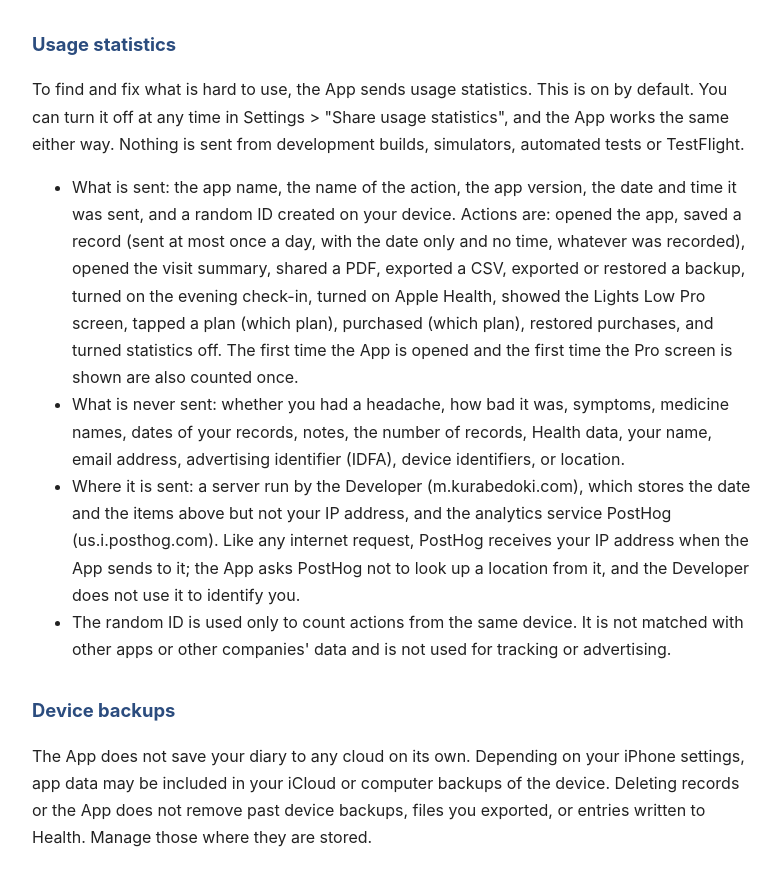
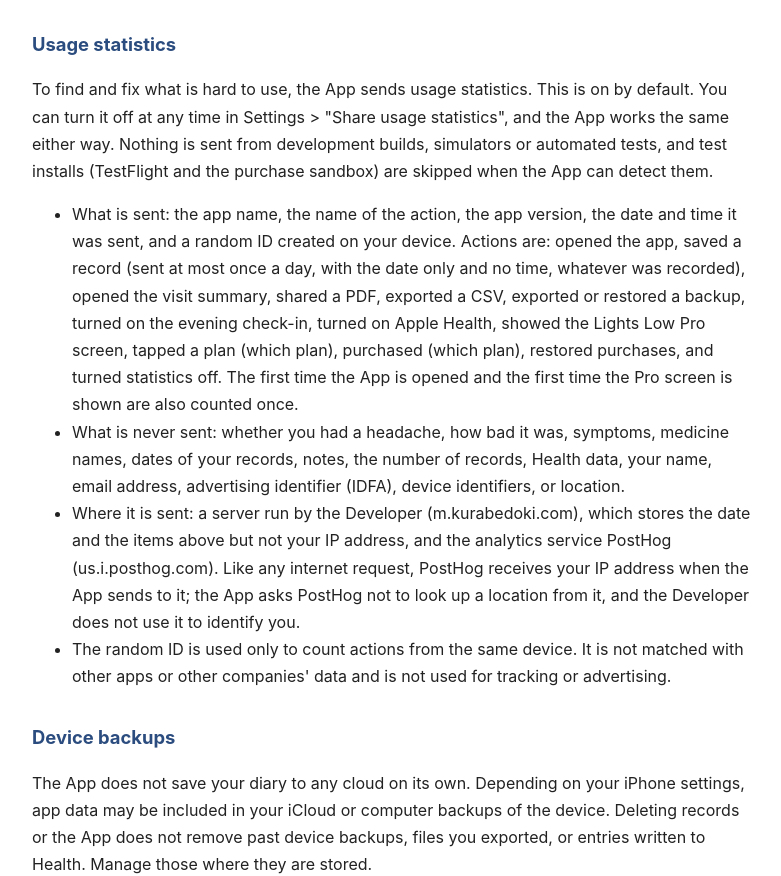
Before and after one commit to ikazukidev-hash/legal, a plain HTML site: page zutsunohi/index.html in a window 1280 px wide. Shown: the part 1177-2053 px from the top of the page, without its empty margins (248-1029 px from the left). Drawn offline with Linux system fonts and the light colour scheme.

Commit message:
zutsunohi: TestFlight では送らないと言い切らず、見分けられるときだけ送らないと書く
Co-Authored-By: Claude Opus 5.5 <noreply@anthropic.com>

```diff
--- a/zutsunohi/index.html
+++ b/zutsunohi/index.html
@@ -32,7 +32,7 @@
 <p>The visit summary PDF, CSV export and backup file are created on your device only when you ask for them. You choose where to save or send them with the iOS share sheet. Once a file leaves the App, it is handled under the terms of the place you saved or sent it to. These files never reach the Developer automatically.</p>
 
 <h2>Usage statistics</h2>
-<p>To find and fix what is hard to use, the App sends usage statistics. This is on by default. You can turn it off at any time in Settings &gt; "Share usage statistics", and the App works the same either way. Nothing is sent from development builds, simulators, automated tests or TestFlight.</p>
+<p>To find and fix what is hard to use, the App sends usage statistics. This is on by default. You can turn it off at any time in Settings &gt; "Share usage statistics", and the App works the same either way. Nothing is sent from development builds, simulators or automated tests, and test installs (TestFlight and the purchase sandbox) are skipped when the App can detect them.</p>
 <ul>
 <li>What is sent: the app name, the name of the action, the app version, the date and time it was sent, and a random ID created on your device. Actions are: opened the app, saved a record (sent at most once a day, with the date only and no time, whatever was recorded), opened the visit summary, shared a PDF, exported a CSV, exported or restored a backup, turned on the evening check-in, turned on Apple Health, showed the Lights Low Pro screen, tapped a plan (which plan), purchased (which plan), restored purchases, and turned statistics off. The first time the App is opened and the first time the Pro screen is shown are also counted once.</li>
 <li>What is never sent: whether you had a headache, how bad it was, symptoms, medicine names, dates of your records, notes, the number of records, Health data, your name, email address, advertising identifier (IDFA), device identifiers, or location.</li>
```
